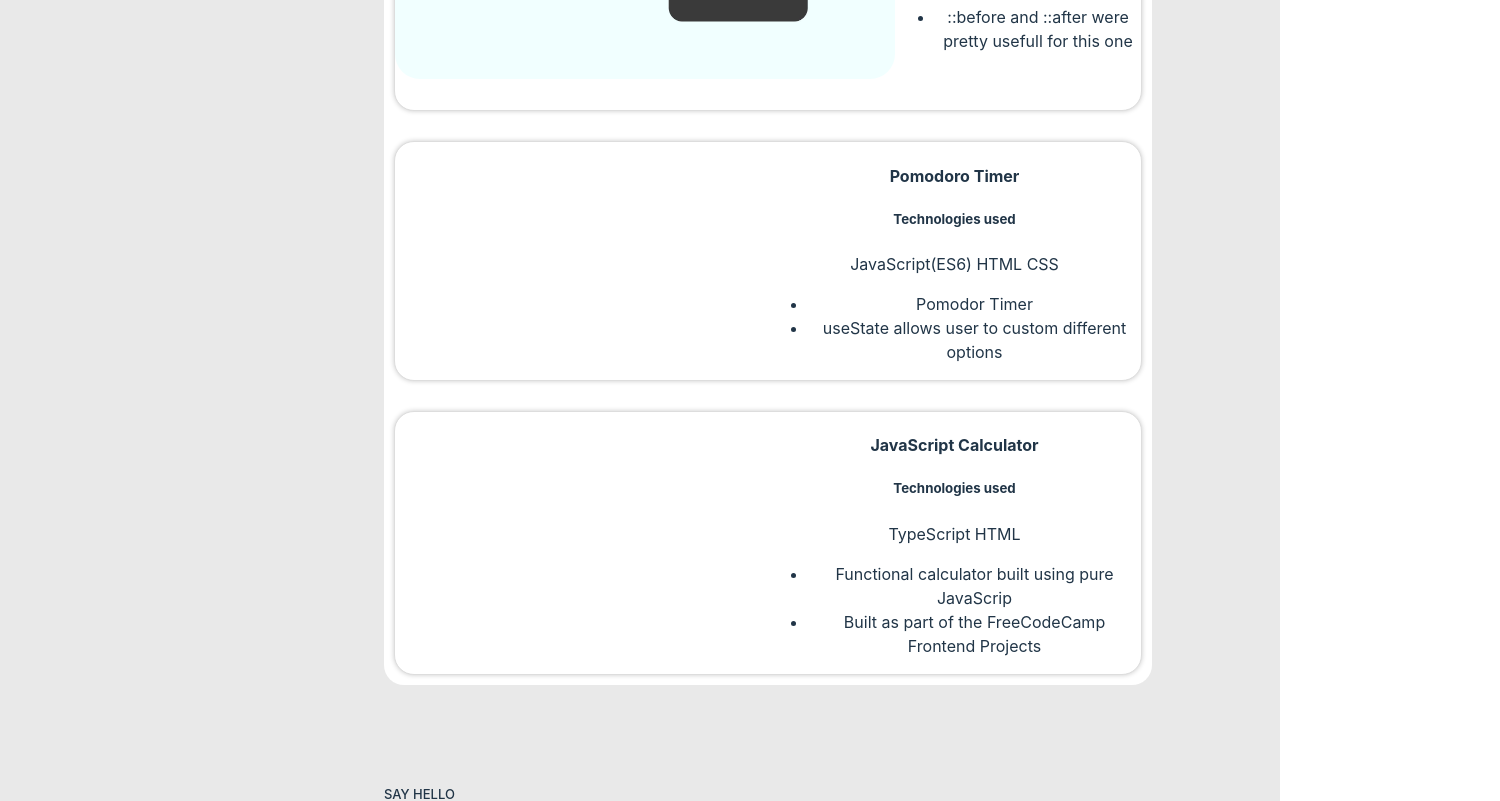
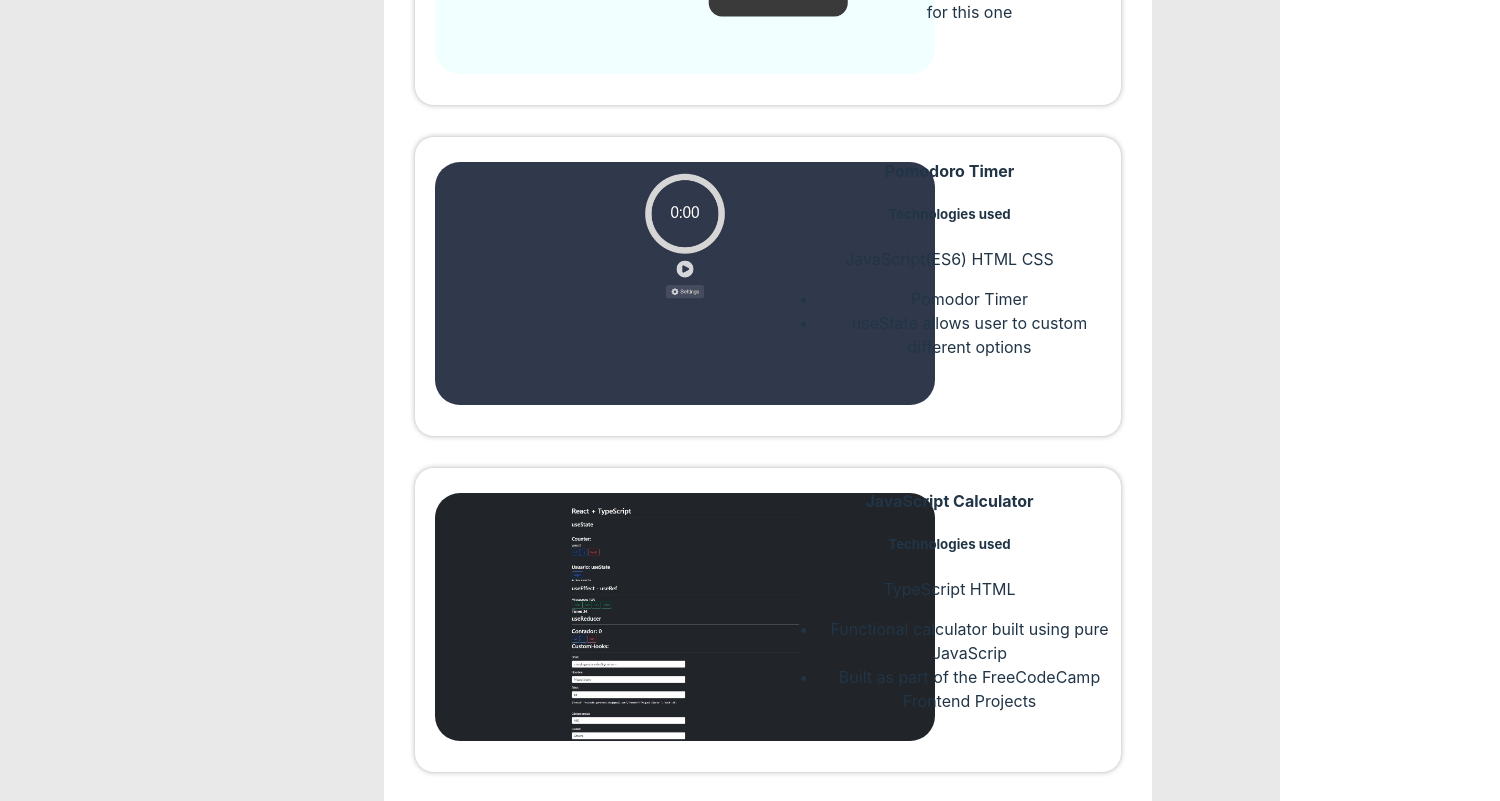
Before and after one commit to MSiestoGarabana/webfolio-msiesto, a React (Vite) app: page / in a window 1280 px wide. Shown: the part 3300-4101 px from the top of the page, 1500 px wide, since content can reach past the window. Built offline with nearby package versions, Linux system fonts and the light colour scheme.

Commit message:
placing IMG´s and spacing projects

```diff
--- a/src/Components.Main/Projects/Projects.css
+++ b/src/Components.Main/Projects/Projects.css
@@ -7,18 +7,25 @@
 .projects__main{
     background-color: rgb(255, 255, 255);
     border-radius: 20px;
-    padding: 10px;
+    padding: 30px;
+    padding-top: 5px;
     margin-top: 35px;
 }
 
 .projects__card{
     background-color: rgb(255, 255, 255);
+
     border: 1px solid;
     border-color: rgb(221, 221, 221);
     border-radius: 20px;
+
     display: flex;
     flex-direction: row;
+
     margin-top: 30px;
+    margin-bottom: 30px;
+    padding-left: 20px;
+
     box-shadow: 0px 0px 5px rgb(202, 202, 202);
 }
 
@@ -27,7 +34,7 @@
 }
 
 
-.projects__card--img{
+.IMG__container--projectCard{
  width: 50%;
 }
 .projects__image{
--- a/src/Components.Main/Projects/Projects.tsx
+++ b/src/Components.Main/Projects/Projects.tsx
@@ -3,8 +3,9 @@ import Header from "../Components.header/ComponentHeader";
 import IMGAirbnb from "../../images/Airbnb.jpg";
 import IMGCalculator from "../../images/Calculator.jpg";
 import IMGCssLogos from "../../images/CSSlogos.jpg";
-import IMGPomodora from "../../images/Pomodoro.jpg";
+import IMGPomodoro from "../../images/Pomodoro.jpg";
 import IMGRandomQuote from "../../images/RandomQuote.jpg";
+import IMGReactTps from "../../images/React + TypeScript.jpg";
 import "./Projects.css";
 
 function Projects() {
@@ -13,7 +14,7 @@ function Projects() {
       <Header heading="TAKE A LOOK AT MY" title="PROJECTS" />
       <div className="projects__main">
         <div id="airBnb__Card" className="projects__card">
-          <div className="projects__card--img">
+          <div className="IMG__container--projectCard">
             <img className="projects__image" src={IMGAirbnb}></img>
           </div>
           <div className="projects__card--text">
@@ -34,7 +35,7 @@ function Projects() {
         </div>
 
         <div id="calculator__Card" className="projects__card">
-          <div className="projects__card--img">
+          <div className="IMG__container--projectCard">
             <img
               id="calculator__img"
               className="projects__image"
@@ -60,7 +61,7 @@ function Projects() {
         </div>
 
         <div id="RandomQuotes__Card" className="projects__card">
-          <div className="projects__card--img">
+          <div className="IMG__container--projectCard">
             <img className="projects__image" src={IMGRandomQuote}></img>
           </div>
           <div className="projects__card--text">
@@ -84,8 +85,7 @@ function Projects() {
         </div>
 
         <div id="CssLogos__Card" className="projects__card">
-          <div>
-            {" "}
+          <div className="IMG__container--projectCard">
             <img className="projects__image" src={IMGCssLogos}></img>
           </div>
           <div className="projects__card--text">
@@ -106,7 +106,9 @@ function Projects() {
         </div>
 
         <div id="pomodoro__Card" className="projects__card">
-          <div className="projects__card--img"></div>
+          <div className="IMG__container--projectCard">
+            <img className="projects__image" src={IMGPomodoro}></img>
+          </div>
           <div className="projects__card--text">
             <div className="text__titleContainer">
               <h4>Pomodoro Timer</h4>
@@ -125,15 +127,10 @@ function Projects() {
         </div>
 
         <div className="projects__card">
-          <div
-            className="projects__card--img"
-            style={{
-              backgroundImage: `url()`,
-              backgroundSize: "cover",
-              backgroundRepeat: "no-repeat",
-              backgroundPosition: "center",
-            }}
-          ></div>
+          <div className="IMG__container--projectCard">
+            <img className="projects__image" src={IMGReactTps} />
+          </div>
+
           <div className="projects__card--text">
             <div className="text__titleContainer">
               <h4>JavaScript Calculator</h4>
--- a/src/Components.Main/Skills/CardSkill.css
+++ b/src/Components.Main/Skills/CardSkill.css
@@ -1,6 +1,8 @@
 .cardSkill{
     height: 100px;
     width: 100px;
+    min-height: 100px;
+    min-width: 100px;
     margin:20px;
 
     background-color: rgb(255, 255, 255);
--- a/src/Components.Main/Skills/Skills.css
+++ b/src/Components.Main/Skills/Skills.css
@@ -9,4 +9,5 @@
     border-radius: 20px;
     margin-top: 30px;
     margin-bottom: 30px;
+    height: fit-content;
 }
```
Also changed, not shown: src/Index.tsx (+7 -7 lines).
